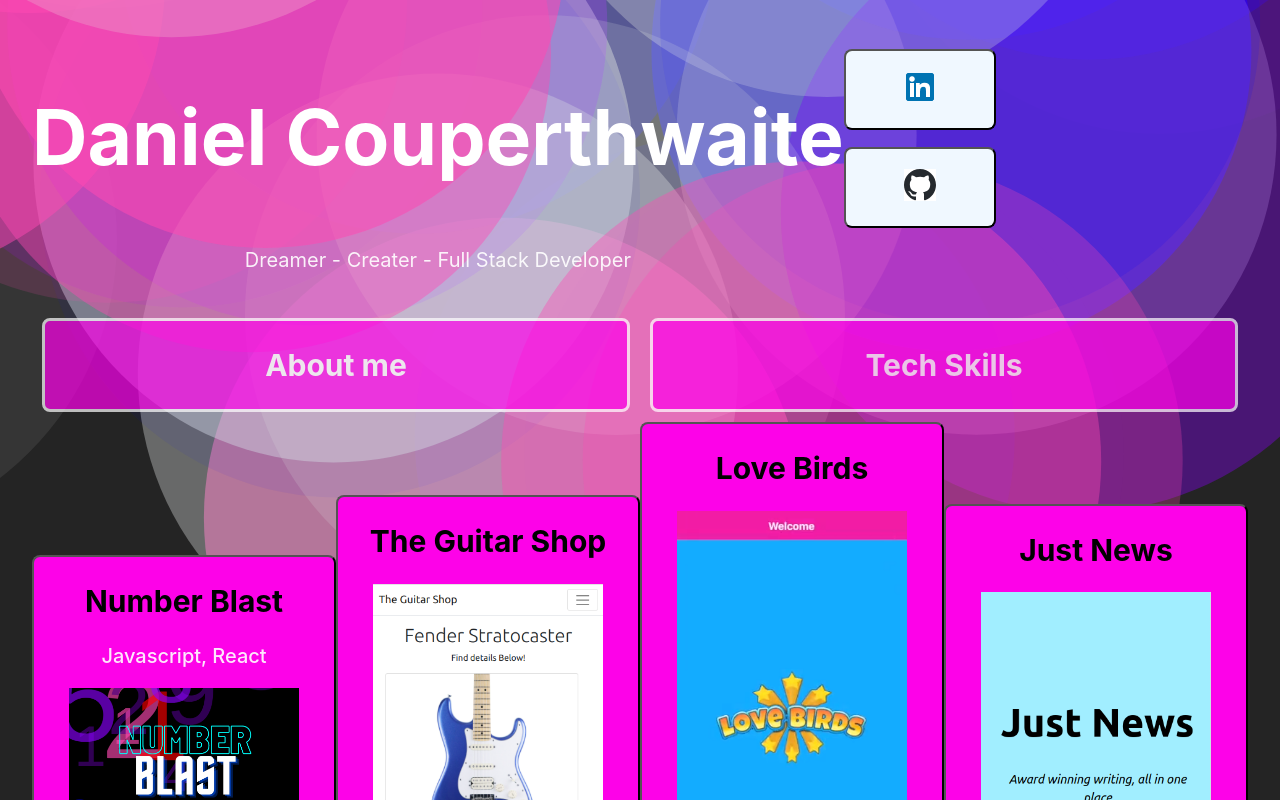
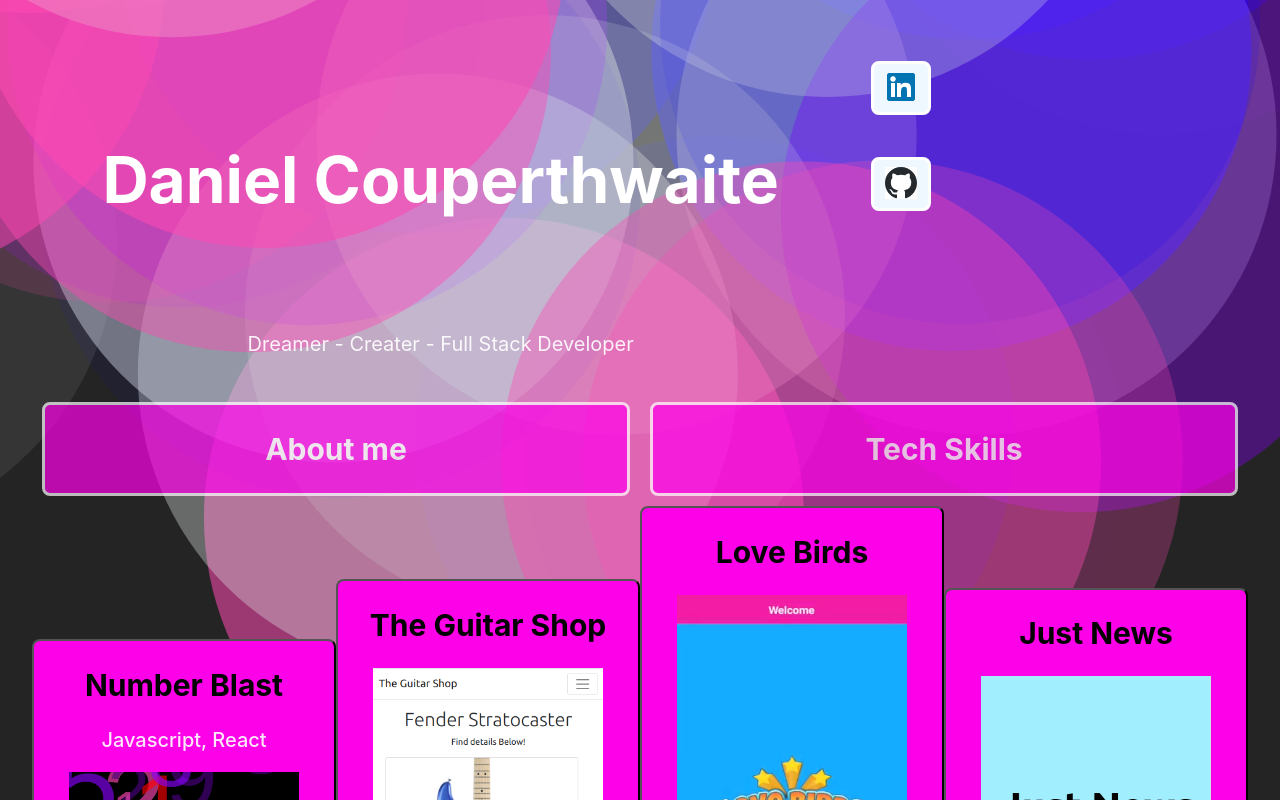
Before and after one commit to DanielCouperthwaite/urban-health, a React (Vite) app: page /home in a window 1280 px wide. Shown: the top 800 px of the page. Built offline with nearby package versions, Linux system fonts and the light colour scheme.

Commit message:
home page styling

```diff
--- a/src/Home/Home.css
+++ b/src/Home/Home.css
@@ -59,6 +59,17 @@ p {
     min-width: 100px;
 }
 
+.social-link {
+    background-color: aliceblue;
+    color: black;
+    font-size: 10px;
+    width: 60%;
+    padding: 7px;
+    max-width: 60px;
+    margin: 0;
+    border: solid white;
+}
+
 .homeImage {
     width: 80%;
     height: auto;
--- a/src/Home/Home.jsx
+++ b/src/Home/Home.jsx
@@ -42,14 +42,14 @@ export default function Home ({projects}) {
                                             <h1>Daniel Couperthwaite</h1>
                                             <p>Dreamer - Creater - Full Stack Developer</p>
                                        </div>
-                                       <div display="flex">
-                                            <a href="https://www.linkedin.com/in/daniel-couperthwaite-209290139/" target='_blank'>
-                                                <button className="project-links">
+                                       <div styles={{display: "block"}} >
+                                            <a  href="https://www.linkedin.com/in/daniel-couperthwaite-209290139/" target='_blank'>
+                                                <button className="social-link">
                                                     <img src={li}></img>
                                                 </button>
                                             </a>
                                             <a href="https://www.linkedin.com/in/daniel-couperthwaite-209290139/" target='_blank'>
-                                                <button className="project-links">
+                                                <button className="social-link">
                                                     <img src={gh}></img>
                                                 </button>
                                             </a>
--- a/src/index.css
+++ b/src/index.css
@@ -31,12 +31,9 @@ body {
 }
 
 h1 {
-  font-size: 6vw;
+  font-size: 5vw;
   line-height: 1.1;
-  padding-left: auto;
-  padding-right: auto;
-  padding-top: 1vw;
-  padding-bottom: 1vw;
+  padding: 5.5vw
 }
 
 button {
```
